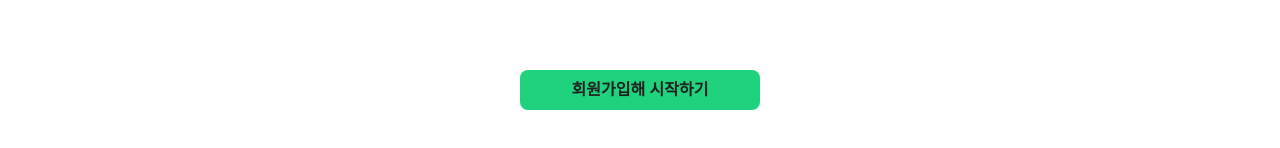
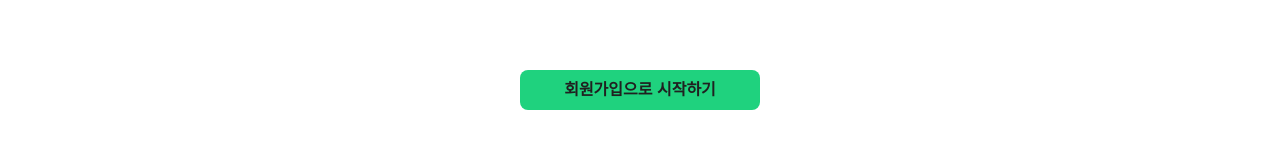
Before and after one commit to Hoyeon9/routines_fe, a React (Create React App) app: page / in a window 1280 px wide. Shown: the part 402-550 px from the top of the page. Built offline with nearby package versions, Linux system fonts and the light colour scheme.

Commit message:
Edit button label

```diff
--- a/src/views/Home.js
+++ b/src/views/Home.js
@@ -9,8 +9,8 @@ export default function Home(){
         <div className="home-container">
             <h1>나만의 루틴 만들기</h1>
             {userId ?
-                <div><button onClick={() => {navigate("/routines")}}>내 루틴</button></div>
-                : <button onClick={() => {navigate("/register")}}>회원가입해 시작하기</button>
+                <div><button onClick={() => {navigate("/routines")}}>내 루틴 보러가기</button></div>
+                : <button onClick={() => {navigate("/register")}}>회원가입으로 시작하기</button>
             }
         </div>
     )
```
